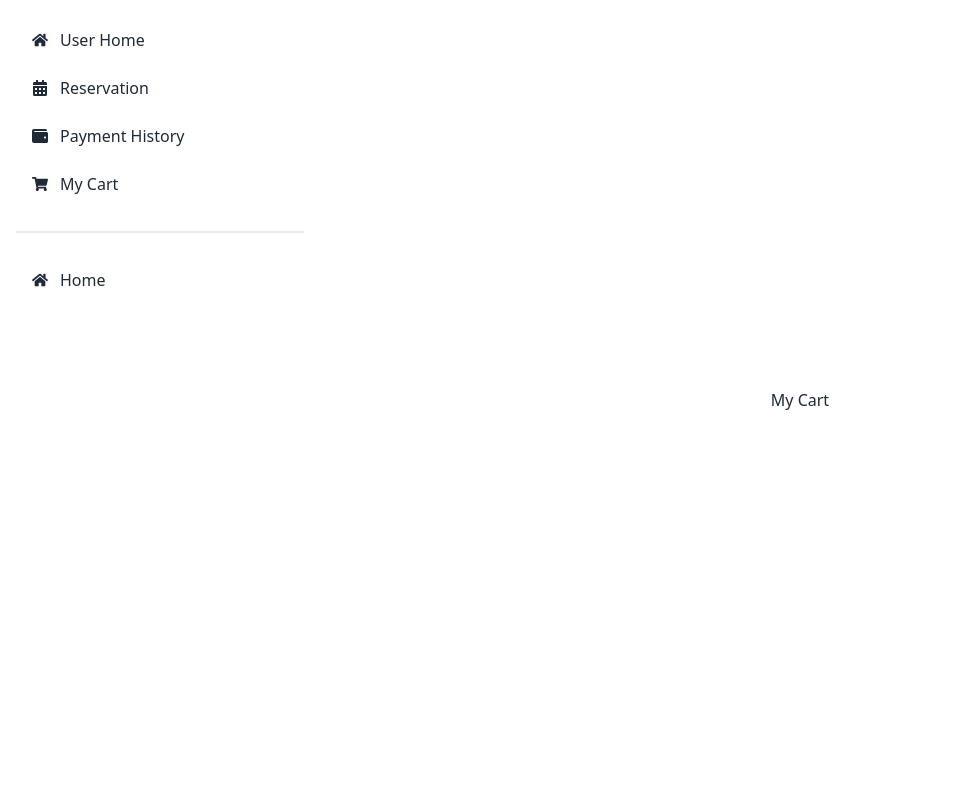
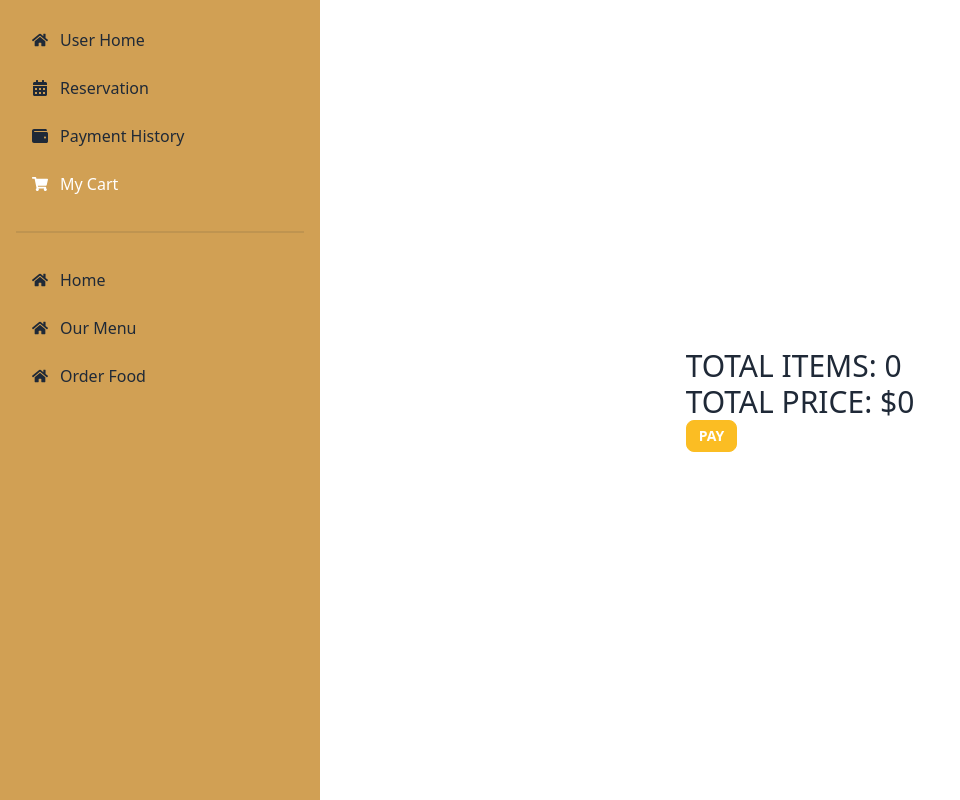
Before and after one commit to ahasan7861/Bistro-Boss-Restaurant-Client-finalProject, a React (Vite) app: page /dashboard/mycart in a window 1280 px wide. Shown: the whole page, without its empty margins (0-960 px from the left). Built offline with nearby package versions, Linux system fonts and the light colour scheme; no server answers.

Commit message:
Card data & Custom hook & Total price addded

```diff
--- a/src/Layout/DashBoard.jsx
+++ b/src/Layout/DashBoard.jsx
@@ -1,6 +1,6 @@
 // eslint-disable-next-line no-unused-vars
 import React from "react";
-import { Link, Outlet } from "react-router-dom";
+import { NavLink, Outlet } from "react-router-dom";
 import { FaCalendarAlt, FaHome, FaShoppingCart, FaWallet } from 'react-icons/fa';
 
 const DashBoard = () => {
@@ -18,29 +18,31 @@ const DashBoard = () => {
           Open drawer
         </label>
       </div>
-      <div className="drawer-side">
+      <div className="drawer-side bg-[#D1A054]">
         <label htmlFor="my-drawer-2" className="drawer-overlay"></label>
-        <ul className="menu p-4 w-80 bg-base-100 text-base-content">
+        <ul className="menu p-4 w-80  text-base-content">
 
         <li>
-            <Link><FaHome></FaHome> User Home</Link>
+            <NavLink to="/dashboard/home"><FaHome></FaHome> User Home</NavLink>
           </li>
 
           <li>
-            <Link><FaCalendarAlt></FaCalendarAlt> Reservation</Link>
+            <NavLink to="/dashboard/reservations"><FaCalendarAlt></FaCalendarAlt> Reservation</NavLink>
           </li>
 
         <li>
-            <Link><FaWallet></FaWallet> Payment History</Link>
+            <NavLink to="/dashboard/history"><FaWallet></FaWallet> Payment History</NavLink>
           </li>
 
           <li>
-            <Link><FaShoppingCart></FaShoppingCart> My Cart </Link>
+            <NavLink to="/dashboard/mycart"><FaShoppingCart></FaShoppingCart> My Cart </NavLink>
           </li>
           <div className="divider"></div>
 
           <li>
-            <Link to="/"><FaHome></FaHome> Home</Link>
+            <NavLink to="/"><FaHome></FaHome> Home</NavLink>
+            <NavLink to="/menu"><FaHome></FaHome> Our Menu</NavLink>
+            <NavLink to="/order/salad"><FaHome></FaHome> Order Food</NavLink>
           </li>
         </ul>
       </div>
--- a/src/Pages/DashBoard/MyCart/MyCart.jsx
+++ b/src/Pages/DashBoard/MyCart/MyCart.jsx
@@ -1,12 +1,23 @@
 // eslint-disable-next-line no-unused-vars
-import React from 'react';
+import React from "react";
+import { Helmet } from "react-helmet-async";
+import UseCart from "../../../hooks/UseCart";
 
 const MyCart = () => {
-    return (
-        <div>
-            <h2>My Cart</h2>
-        </div>
-    );
+    const [cart] = UseCart();
+    const total = cart.reduce((sum, item) => item.price + sum, 0)
+  return (
+    <div>
+      <Helmet>
+        <title>Bistro Boss | My Cart</title>
+      </Helmet>
+      <div className="uppercase">
+        <h3 className="text-3xl">Total Items: {cart.length}</h3>
+        <h3 className="text-3xl">Total Price: ${total}</h3>
+        <button className="btn btn-warning btn-sm text-white">PAY</button>
+      </div>
+    </div>
+  );
 };
 
 export default MyCart;
--- a/src/index.css
+++ b/src/index.css
@@ -1,3 +1,10 @@
 @tailwind base;
 @tailwind components;
 @tailwind utilities;
+
+.drawer-side a.active {
+    color: white;
+}
+.drawer-side a {
+    background-color: transparent;
+}
```
